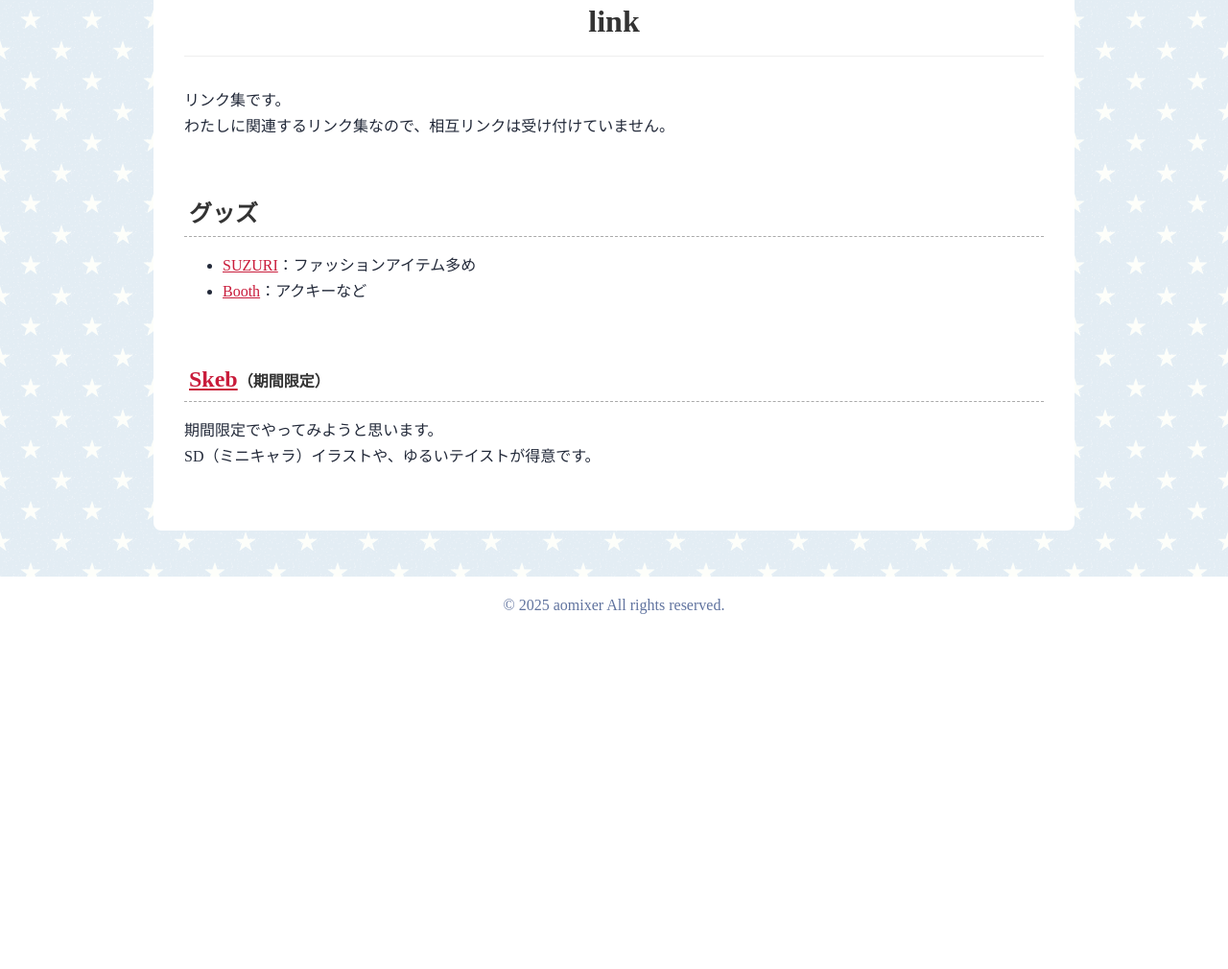
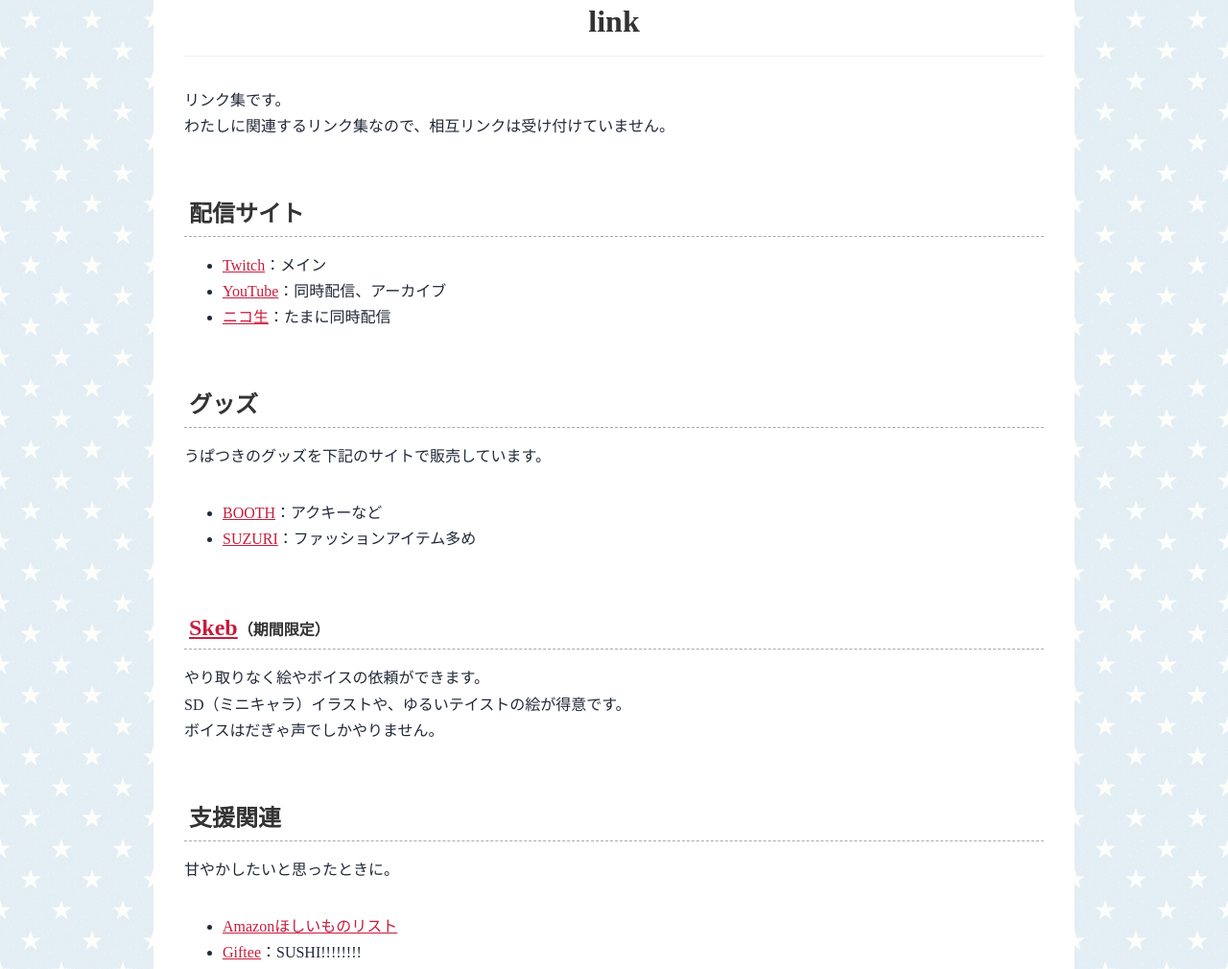
Before and after one commit to aomixer/aomixer.github.io, an Astro site: page /link in a window 1280 px wide. Shown: the part 140-1150 px from the top of the page at 96% size. Before the commit the page ends 800 px from the top, so only its background shows below. Built offline with nearby package versions, Linux system fonts and the light colour scheme; Astro itself is replaced by a stand-in of ours; a web font is replaced by a local one.

Commit message:
リンク追加

```diff
--- a/src/pages/link.astro
+++ b/src/pages/link.astro
@@ -11,16 +11,35 @@ import Layout from "../layouts/Page.astro";
 	<p>リンク集です。<br>わたしに関連するリンク集なので、相互リンクは受け付けていません。</p>
 
 	<section class="section">
+		<h2 class="section-ttl">配信サイト</h2>
+		<ul>
+			<li><a href="https://www.twitch.tv/aomixer" target="_blank">Twitch</a>：メイン</li>
+			<li><a href="https://www.youtube.com/@%E3%81%82%E3%81%8A%E3%81%A4%E3%81%8D" target="_blank">YouTube</a>：同時配信、アーカイブ</li>
+			<li><a href="https://www.nicovideo.jp/user/413294" target="_blank">ニコ生</a>：たまに同時配信</li>
+		</ul>
+	</section>
+
+	<section class="section">
 		<h2 class="section-ttl">グッズ</h2>
+		<p>うぱつきのグッズを下記のサイトで販売しています。</p>
 		<ul>
+			<li><a href="https://aomixer.booth.pm/" target="_blank">BOOTH</a>：アクキーなど</li>
 			<li><a href="https://suzuri.jp/aomixer/" target="_blank">SUZURI</a>：ファッションアイテム多め</li>
-			<li><a href="https://aomixer.booth.pm/" target="_blank">Booth</a>：アクキーなど</li>
 		</ul>
 	</section>
 
 	<section class="section">
 		<h2 class="section-ttl"><a href="https://skeb.jp/@aomixer" target="_blank">Skeb</a><span>（期間限定）</span></h2>
-		<p>期間限定でやってみようと思います。<br>SD（ミニキャラ）イラストや、ゆるいテイストが得意です。</p>
+		<p>やり取りなく絵やボイスの依頼ができます。<br>SD（ミニキャラ）イラストや、ゆるいテイストの絵が得意です。<br>ボイスはだぎゃ声でしかやりません。</p>
+	</section>
+
+	<section class="section">
+		<h2 class="section-ttl">支援関連</h2>
+		<p>甘やかしたいと思ったときに。</p>
+		<ul>
+			<li><a href="https://www.amazon.jp/hz/wishlist/ls/1IAYKQ5JLAR6Y" target="_blank">Amazonほしいものリスト</a></li>
+			<li><a href="https://giftee.com/u/aomixer" target="_blank">Giftee</a>：SUSHI!!!!!!!!</li>
+		</ul>
 	</section>
 
 </Layout>
```
